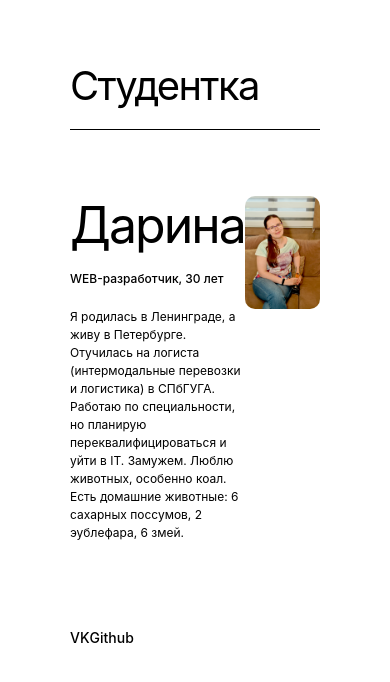
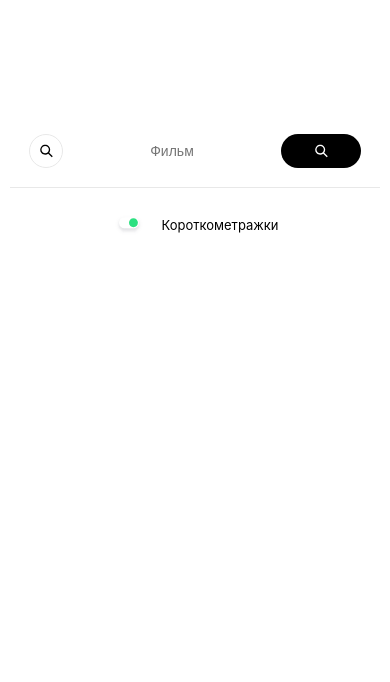
Before and after one commit to Stern-M/movies-explorer-frontend, a React app in the folder movies-explorer/: page / in a window 390 px wide. Built offline with nearby package versions, Linux system fonts and the light colour scheme.

Commit message:
filterCheckbox, SearchForm added. To check adaptive modes

```diff
--- a/movies-explorer/src/components/AboutMe/AboutMe.css
+++ b/movies-explorer/src/components/AboutMe/AboutMe.css
@@ -91,7 +91,6 @@
 }
 
 .aboutMe__link:hover {
-  transition: opacity 0.2s linear;
   opacity: 0.6;
 }
 
@@ -101,6 +100,9 @@
     margin-bottom: 90px;
   }
 
+  .aboutMe__biography-info {
+    justify-content: flex-start;
+  }
   .aboutMe__title {
     font-size: 40px;
     line-height: 40px;
@@ -117,7 +119,6 @@
     max-width: 364px;
     margin-top: 20px;
     margin-bottom: 87px;
-
     font-size: 12px;
     line-height: 18px;
   }
@@ -128,10 +129,14 @@
   }
 }
 
+@media (max-width: 500px) {
+  .aboutMe__biography {
+    flex-direction: column-reverse;
+  }
+}
+
 @media (max-width: 320px) {
   .aboutMe {
-    flex-direction: column-reverse;
-
     margin-top: 60px;
     margin-bottom: 69px;
   }
@@ -143,14 +148,12 @@
 
   .aboutMe__biography-title {
     margin-top: 40px;
-
     font-size: 30px;
     line-height: 36px;
   }
 
   .aboutMe__biography-subtitle {
     margin-top: 20px;
-
     font-size: 11px;
     line-height: 16px;
   }
@@ -159,7 +162,6 @@
     max-width: 100%;
     margin-top: 20px;
     margin-bottom: 40px;
-
     font-size: 11px;
     line-height: 16px;
   }
--- a/movies-explorer/src/components/App/App.js
+++ b/movies-explorer/src/components/App/App.js
@@ -9,16 +9,19 @@ import AboutProject from '../AboutProject/AboutProject';
 import Techs from '../Techs/Techs';
 import Portfolio from '../Portfolio/Portfolio';
 import Footer from '../Footer/Footer';
+import FilterCheckbox from '../FilterCheckbox/FilterCheckbox';
+import SearchForm from '../SearchForm/SearchForm';
 
 function App() {
   return (
     <div className="App">
       {/* < Promo />
       < AboutProject />
-      < Techs /> */}
+      < Techs />
       < AboutMe />
-      {/* < Portfolio />
+      < Portfolio />
       < Footer /> */}
+      < SearchForm />
     </div>
   );
 }
--- /dev/null
+++ b/movies-explorer/src/components/FilterCheckbox/FilterCheckbox.css
@@ -0,0 +1,64 @@
+.filter-checkbox {
+  position: relative;
+  display: flex;
+  align-items: stretch;
+  flex-direction: column;
+  justify-content: center;
+  align-self: center;
+  width: max-content;
+  margin: 0;
+  padding: 10px 0;
+  cursor: pointer;
+  font-weight: normal;
+  font-style: normal;
+  line-height: 18px;
+}
+
+.filter-checkbox__input {
+  position: absolute;
+  z-index: -1;
+  width: 1px;
+  height: 1px;
+  opacity: 0;
+}
+
+.filter-checkbox__text {
+  display: flex;
+  align-items: center;
+  font-size: 13px;
+  line-height: 18px;
+}
+
+.filter-checkbox__text::before {
+  display: inline-block;
+  width: 36px;
+  height: 20px;
+  margin: 0 14px 0 0;
+  padding: 0;
+  content: '';
+  border: 0;
+  background: transparent url('../../images/checkbox.svg') no-repeat center;
+  background-size: 100% 100%;
+}
+
+.filter-checkbox:hover {
+  opacity: 0.6;
+}
+
+@media (max-width: 320px) {
+  .filter-checkbox {
+    display: flex;
+    justify-content: center;
+    width: max-content;
+    padding: 0;
+  }
+
+  .filter-checkbox__text {
+    font-size: 11px;
+    line-height: 18px;
+  }
+
+  .filter-checkbox__text::before {
+    margin: 0 13px 0 0;
+  }
+}
--- /dev/null
+++ b/movies-explorer/src/components/FilterCheckbox/FilterCheckbox.js
@@ -0,0 +1,13 @@
+import React from 'react';
+import './FilterCheckbox.css';
+
+function FilterCheckbox() {
+  return (
+    <label htmlFor="short-film" className="filter-checkbox">
+    <input type="checkbox" className="filter-checkbox__input" id="short-film"/>
+    <span className="filter-checkbox__text">Короткометражки</span>
+  </label>
+  );
+}
+
+export default FilterCheckbox;
--- /dev/null
+++ b/movies-explorer/src/components/SearchForm/SearchForm.css
@@ -0,0 +1,131 @@
+.search-form {
+  padding: 70px 70px 10px;
+}
+
+.search-form__form {
+  display: flex;
+  overflow: hidden;
+  flex-wrap: wrap;
+  justify-content: center;
+  flex-direction: column;
+  align-items: stretch;
+  padding: 0 30px 0 0;
+}
+
+.search-form__logo {
+  background: url('../../images/search-icon.svg') no-repeat center;
+  width: 34px;
+  padding: 0;
+  margin: 0;
+}
+
+.search-form__search {
+  display: flex;
+  flex: 1;
+  margin: 16px 29px 16px 19px;
+  padding-bottom: 16px;
+  border-bottom: solid 1px #E8E8E8;
+}
+
+.search-form__input {
+  flex: 1;
+  box-sizing: border-box;
+  text-align: center;
+  margin: 0;
+  padding: 0;
+  color: #A0A0A0;
+  border: 0;
+  outline: 0;
+  font-size: 28px;
+  font-weight: 500;
+  font-style: normal;
+  line-height: 34px;
+}
+
+.search-form__input:focus {
+  border: 1px #000 solid;
+  border-radius: 5px;
+}
+
+.search-form__button {
+  display: block;
+  margin: 0;
+  padding: 0;
+  cursor: pointer;
+  border: 0;
+  border-radius: 48px;
+  outline: 0;
+  background: #000 url('../../images/search-icon-button.svg') no-repeat center;
+  width: 80px;
+  height: 34px;
+}
+
+.search-form__button:hover {
+  transition: opacity 0.2s linear;
+  opacity: 0.6;
+}
+
+@media (max-width: 768px) {
+  .search-form {
+    padding-top: 80px;
+    padding-right: 30px;
+    padding-left: 30px;
+  }
+
+  .search-form__search {
+    margin-right: 19px;
+  }
+
+  .search-form__form {
+    padding-right: 20px;
+  }
+
+  .search-form__button {
+    margin: 1px 19px 0 0;
+  }
+}
+
+@media (max-width: 530px) {
+  .search-form {
+    padding: 80px 10px 10px;
+    box-shadow: none;
+  }
+
+  .search-form__form {
+    align-items: end;
+    flex-direction: row;
+    height: 182px;
+    margin: 0;
+    padding: 0;
+    box-shadow: none;
+  }
+
+  .search-form__search {
+    display: flex;
+    flex-basis: 100%;
+    margin: 0;
+    padding: 19px;
+  }
+
+  .search-form__input {
+    padding: 0;
+    background: none;
+    font-size: 14px;
+    line-height: 20px;
+  }
+
+  .search-form__button {
+    margin: 0;
+  }
+}
+
+@media (max-width: 320px) {
+  .search-form__logo {
+    visibility: hidden;
+    position: fixed;
+  }
+
+  .search-form__input {
+    text-align: start;
+  }
+}
--- /dev/null
+++ b/movies-explorer/src/components/SearchForm/SearchForm.js
@@ -0,0 +1,28 @@
+import './SearchForm.css';
+import React from 'react';
+
+import FilterCheckbox from '../FilterCheckbox/FilterCheckbox';
+
+function SearchForm () {
+  return (
+    <section className="search-form">
+      <form className="search-form__form">
+        <div className="search-form__search">
+          <div className="search-form__logo"></div>
+          <input
+            type="text"
+            className="search-form__input"
+            placeholder="Фильм"
+            minLength="1"
+            maxLength="100"
+            size="1"
+          />
+          <button type="button" className="search-form__button"></button>
+        </div>
+        <FilterCheckbox />
+      </form>
+    </section>
+  );
+}
+
+export default SearchForm;
```
Also changed, not shown: movies-explorer/src/images/checkbox.svg (added), movies-explorer/src/images/checkbox_pure.svg (added), movies-explorer/src/images/search-icon-button.svg (added), movies-explorer/src/images/search-icon.svg (added).
